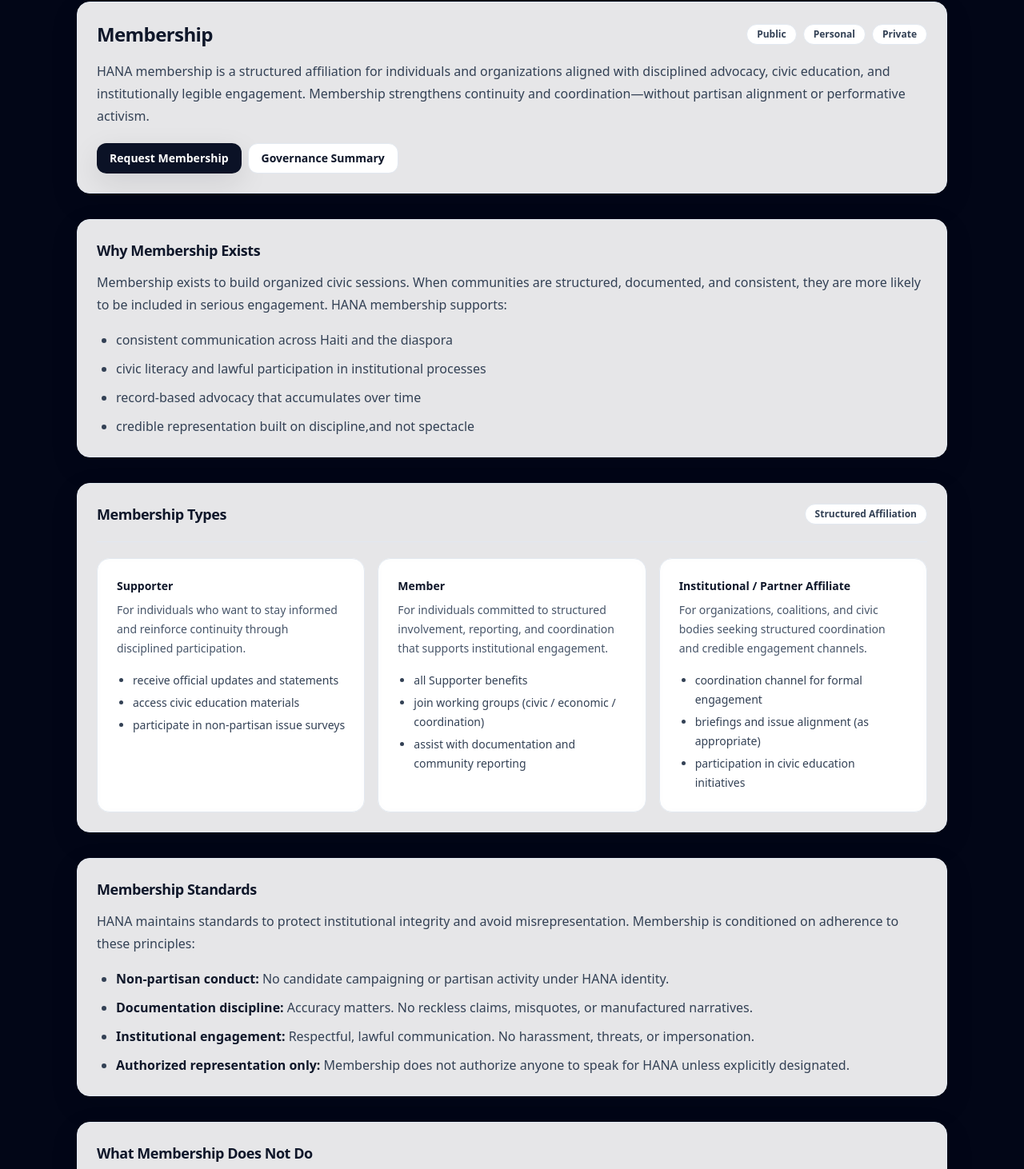
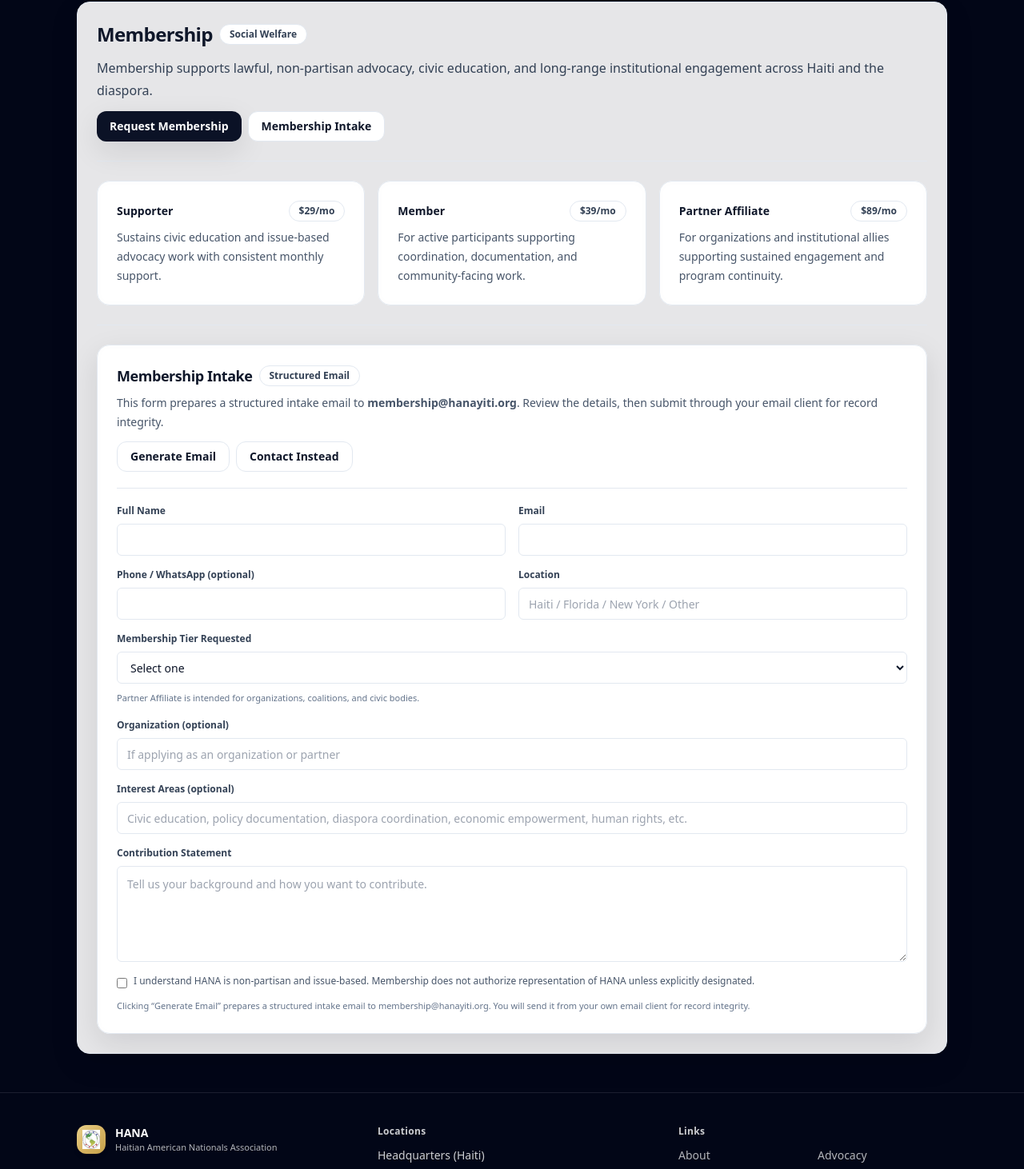
Before and after one commit to akumagmel/Hanayiti, a Next.js app: page /membership in a window 1280 px wide. Shown: the part 110-1572 px from the top of the page at 80% size. Built offline with nearby package versions, Linux system fonts and the light colour scheme.

Commit message:
Update page.tsx

```diff
--- a/app/membership/page.tsx
+++ b/app/membership/page.tsx
@@ -1,202 +1,326 @@
+"use client";
+
+import React from "react";
 import { SiteShell } from "@/components/SiteShell";
 import { Card, CardContent } from "@/components/ui/Card";
 import { Badge } from "@/components/ui/Badge";
+import { Button } from "@/components/ui/Button";
 import { Separator } from "@/components/ui/Separator";
-import { Button } from "@/components/ui/Button";
+
+function buildMailto(values: {
+  fullName: string;
+  email: string;
+  phone: string;
+  location: string;
+  tier: string;
+  org: string;
+  areas: string;
+  message: string;
+}) {
+  const to = "membership@hanayiti.org";
+
+  const subject = `Membership Intake — ${values.tier || "Unspecified"} — ${
+    values.fullName || "Applicant"
+  }`;
+
+  const body = `HANA MEMBERSHIP INTAKE (Structured)
+
+1) Applicant
+- Full Name: ${values.fullName}
+- Email: ${values.email}
+- Phone / WhatsApp: ${values.phone || "N/A"}
+- Location: ${values.location}
+
+2) Membership Tier Requested
+- Tier: ${values.tier}
+- Organization (if any): ${values.org || "N/A"}
+
+3) Interest Areas (choose / describe)
+${values.areas || "N/A"}
+
+4) Contribution Statement
+${values.message}
+
+5) Compliance Acknowledgement
+- Applicant affirms non-partisan posture and understands membership does not authorize representation of HANA unless expressly designated.
+
+— End —`;
+
+  return `mailto:${to}?subject=${encodeURIComponent(subject)}&body=${encodeURIComponent(
+    body
+  )}`;
+}
 
 export default function Page() {
+  const [form, setForm] = React.useState({
+    fullName: "",
+    email: "",
+    phone: "",
+    location: "",
+    tier: "",
+    org: "",
+    areas: "",
+    message: "",
+    agree: false,
+  });
+
+  const canSubmit =
+    form.fullName &&
+    form.email &&
+    form.location &&
+    form.tier &&
+    form.message &&
+    form.agree;
+
   return (
     <SiteShell>
-      <main className="mx-auto max-w-6xl px-4 sm:px-6 lg:px-8 py-12 space-y-8">
-        {/* Header */}
+      <main className="mx-auto max-w-6xl px-4 sm:px-6 lg:px-8 py-12">
         <Card className="shadow-soft">
           <CardContent>
             <div className="flex flex-wrap items-center justify-between gap-3">
-              <h1 className="text-2xl font-semibold tracking-tight text-slate-900">
-                Membership
-              </h1>
-              <div className="flex items-center gap-2">
-                <Badge>Public</Badge>
-                <Badge>Personal</Badge>
-                <Badge>Private</Badge>
+              <div>
+                <div className="flex items-center gap-2">
+                  <h1 className="text-2xl font-semibold tracking-tight text-slate-900">
+                    Membership
+                  </h1>
+                  <Badge>Social Welfare</Badge>
+                </div>
+                <p className="mt-3 text-slate-700 leading-7">
+                  Membership supports lawful, non-partisan advocacy, civic education, and
+                  long-range institutional engagement across Haiti and the diaspora.
+                </p>
+              </div>
+
+              {/* Buttons side-by-side (as requested) */}
+              <div className="flex flex-wrap gap-2">
+                <Button href="#tiers">Request Membership</Button>
+                <Button variant="outline" href="#intake">
+                  Membership Intake
+                </Button>
               </div>
             </div>
 
-            <p className="mt-4 text-slate-700 leading-7">
-              HANA membership is a structured affiliation for individuals and organizations aligned
-              with disciplined advocacy, civic education, and institutionally legible engagement.
-              Membership strengthens continuity and coordination—without partisan alignment or
-              performative activism.
-            </p>
+            <Separator className="my-6" />
 
-            <div className="mt-5 flex flex-wrap gap-2">
-              <Button href="/contact/">Request Membership</Button>
-              <Button variant="outline" href="/governance/">
-                Governance Summary
-              </Button>
-            </div>
-          </CardContent>
-        </Card>
-
-        {/* Why Membership */}
-        <Card className="shadow-soft">
-          <CardContent>
-            <h2 className="text-lg font-semibold tracking-tight text-slate-900">
-              Why Membership Exists
-            </h2>
-            <p className="mt-3 text-slate-700 leading-7">
-              Membership exists to build organized civic sessions. When communities are structured,
-              documented, and consistent, they are more likely to be included in serious engagement.
-              HANA membership supports:
-            </p>
-
-            <ul className="mt-4 list-disc pl-6 text-slate-700 leading-7 space-y-2">
-              <li>consistent communication across Haiti and the diaspora</li>
-              <li>civic literacy and lawful participation in institutional processes</li>
-              <li>record-based advocacy that accumulates over time</li>
-              <li>credible representation built on discipline,and not spectacle</li>
-            </ul>
-          </CardContent>
-        </Card>
-
-        {/* Membership Types */}
-        <Card className="shadow-soft">
-          <CardContent>
-            <div className="flex flex-wrap items-center justify-between gap-3">
-              <h2 className="text-lg font-semibold tracking-tight text-slate-900">
-                Membership Types
-              </h2>
-              <Badge>Structured Affiliation</Badge>
-            </div>
-
-            <Separator className="my-5" />
-
-            <div className="grid gap-4 lg:grid-cols-3">
-              {/* Supporter */}
-              <Card className="bg-slate-50 border border-slate-100">
+            {/* TIERS */}
+            <section id="tiers" className="grid gap-4 lg:grid-cols-3">
+              <Card className="bg-slate-50">
                 <CardContent className="p-5">
-                  <div className="text-sm font-semibold text-slate-900">Supporter</div>
+                  <div className="flex items-center justify-between gap-2">
+                    <div className="text-sm font-semibold text-slate-900">
+                      Supporter
+                    </div>
+                    <Badge>$29/mo</Badge>
+                  </div>
                   <p className="mt-2 text-sm leading-6 text-slate-600">
-                    For individuals who want to stay informed and reinforce continuity through
-                    disciplined participation.
+                    Sustains civic education and issue-based advocacy work with consistent monthly support.
                   </p>
-                  <ul className="mt-4 text-sm leading-6 text-slate-700 list-disc pl-5 space-y-1">
-                    <li>receive official updates and statements</li>
-                    <li>access civic education materials</li>
-                    <li>participate in non-partisan issue surveys</li>
-                  </ul>
                 </CardContent>
               </Card>
 
-              {/* Member */}
-              <Card className="bg-slate-50 border border-slate-100">
+              <Card className="bg-slate-50">
                 <CardContent className="p-5">
-                  <div className="text-sm font-semibold text-slate-900">Member</div>
+                  <div className="flex items-center justify-between gap-2">
+                    <div className="text-sm font-semibold text-slate-900">
+                      Member
+                    </div>
+                    <Badge>$39/mo</Badge>
+                  </div>
                   <p className="mt-2 text-sm leading-6 text-slate-600">
-                    For individuals committed to structured involvement, reporting, and
-                    coordination that supports institutional engagement.
+                    For active participants supporting coordination, documentation, and community-facing work.
                   </p>
-                  <ul className="mt-4 text-sm leading-6 text-slate-700 list-disc pl-5 space-y-1">
-                    <li>all Supporter benefits</li>
-                    <li>join working groups (civic / economic / coordination)</li>
-                    <li>assist with documentation and community reporting</li>
-                  </ul>
                 </CardContent>
               </Card>
 
-              {/* Institutional Affiliate */}
-              <Card className="bg-slate-50 border border-slate-100">
+              <Card className="bg-slate-50">
                 <CardContent className="p-5">
-                  <div className="text-sm font-semibold text-slate-900">
-                    Institutional / Partner Affiliate
+                  <div className="flex items-center justify-between gap-2">
+                    <div className="text-sm font-semibold text-slate-900">
+                      Partner Affiliate
+                    </div>
+                    <Badge>$89/mo</Badge>
                   </div>
                   <p className="mt-2 text-sm leading-6 text-slate-600">
-                    For organizations, coalitions, and civic bodies seeking structured coordination
-                    and credible engagement channels.
+                    For organizations and institutional allies supporting sustained engagement and program continuity.
                   </p>
-                  <ul className="mt-4 text-sm leading-6 text-slate-700 list-disc pl-5 space-y-1">
-                    <li>coordination channel for formal engagement</li>
-                    <li>briefings and issue alignment (as appropriate)</li>
-                    <li>participation in civic education initiatives</li>
-                  </ul>
                 </CardContent>
               </Card>
-            </div>
-          </CardContent>
-        </Card>
+            </section>
 
-        {/* Standards */}
-        <Card className="shadow-soft">
-          <CardContent>
-            <h2 className="text-lg font-semibold tracking-tight text-slate-900">
-              Membership Standards
-            </h2>
+            <Separator className="my-6" />
 
-            <p className="mt-3 text-slate-700 leading-7">
-              HANA maintains standards to protect institutional integrity and avoid misrepresentation.
-              Membership is conditioned on adherence to these principles:
-            </p>
+            {/* INTAKE */}
+            <section id="intake">
+              <Card className="shadow-soft">
+                <CardContent className="p-5">
+                  <div className="flex flex-wrap items-center justify-between gap-3">
+                    <div>
+                      <div className="flex items-center gap-2">
+                        <div className="text-lg font-semibold tracking-tight text-slate-900">
+                          Membership Intake
+                        </div>
+                        <Badge>Structured Email</Badge>
+                      </div>
+                      <p className="mt-2 text-sm leading-6 text-slate-600">
+                        This form prepares a structured intake email to{" "}
+                        <span className="font-semibold">membership@hanayiti.org</span>.
+                        Review the details, then submit through your email client for record integrity.
+                      </p>
+                    </div>
 
-            <ul className="mt-4 list-disc pl-6 text-slate-700 leading-7 space-y-2">
-              <li>
-                <span className="font-semibold text-slate-900">Non-partisan conduct:</span> No
-                candidate campaigning or partisan activity under HANA identity.
-              </li>
-              <li>
-                <span className="font-semibold text-slate-900">Documentation discipline:</span>{" "}
-                Accuracy matters. No reckless claims, misquotes, or manufactured narratives.
-              </li>
-              <li>
-                <span className="font-semibold text-slate-900">Institutional engagement:</span>{" "}
-                Respectful, lawful communication. No harassment, threats, or impersonation.
-              </li>
-              <li>
-                <span className="font-semibold text-slate-900">Authorized representation only:</span>{" "}
-                Membership does not authorize anyone to speak for HANA unless explicitly designated.
-              </li>
-            </ul>
-          </CardContent>
-        </Card>
+                    <div className="flex flex-wrap gap-2">
+                      <Button
+                        href={canSubmit ? buildMailto({
+                          fullName: form.fullName,
+                          email: form.email,
+                          phone: form.phone,
+                          location: form.location,
+                          tier: form.tier,
+                          org: form.org,
+                          areas: form.areas,
+                          message: form.message,
+                        }) : "#"}
+                        variant={canSubmit ? "default" : "outline"}
+                      >
+                        Generate Email
+                      </Button>
+                      <Button variant="outline" href="/contact/">
+                        Contact Instead
+                      </Button>
+                    </div>
+                  </div>
 
-        {/* Not a political arm */}
-        <Card className="shadow-soft">
-          <CardContent>
-            <h2 className="text-lg font-semibold tracking-tight text-slate-900">
-              What Membership Does Not Do
-            </h2>
+                  <Separator className="my-5" />
 
-            <p className="mt-3 text-slate-700 leading-7">
-              Membership does not authorize any person or organization to bind HANA, negotiate on
-              behalf of HANA, issue demands representing HANA, or use HANA branding for partisan
-              activity. Unauthorized representations are not official.
-            </p>
-          </CardContent>
-        </Card>
+                  <div className="grid gap-4 md:grid-cols-2">
+                    <div className="grid gap-2">
+                      <label className="text-xs font-semibold text-slate-700">
+                        Full Name
+                      </label>
+                      <input
+                        className="h-10 rounded-md border border-slate-200 bg-white px-3 text-sm text-slate-900"
+                        value={form.fullName}
+                        onChange={(e) => setForm({ ...form, fullName: e.target.value })}
+                        required
+                      />
+                    </div>
 
-        {/* How to Join */}
-        <Card className="shadow-soft">
-          <CardContent>
-            <h2 className="text-lg font-semibold tracking-tight text-slate-900">
-              How to Join
-            </h2>
+                    <div className="grid gap-2">
+                      <label className="text-xs font-semibold text-slate-700">
+                        Email
+                      </label>
+                      <input
+                        className="h-10 rounded-md border border-slate-200 bg-white px-3 text-sm text-slate-900"
+                        value={form.email}
+                        onChange={(e) => setForm({ ...form, email: e.target.value })}
+                        type="email"
+                        required
+                      />
+                    </div>
 
-            <p className="mt-3 text-slate-700 leading-7">
-              To request membership, submit a short membership inquiry through the official Contact
-              channel. Include your location (Haiti / Florida / New York / other), intended membership
-              type, and how you wish to contribute.
-            </p>
+                    <div className="grid gap-2">
+                      <label className="text-xs font-semibold text-slate-700">
+                        Phone / WhatsApp (optional)
+                      </label>
+                      <input
+                        className="h-10 rounded-md border border-slate-200 bg-white px-3 text-sm text-slate-900"
+                        value={form.phone}
+                        onChange={(e) => setForm({ ...form, phone: e.target.value })}
+                      />
+                    </div>
 
-            <div className="mt-5 flex flex-wrap gap-2">
-              <Button href="/contact/">Request Membership</Button>
-              <Button variant="outline" href="/about/">
-                Learn About HANA
-              </Button>
-            </div>
+                    <div className="grid gap-2">
+                      <label className="text-xs font-semibold text-slate-700">
+                        Location
+                      </label>
+                      <input
+                        className="h-10 rounded-md border border-slate-200 bg-white px-3 text-sm text-slate-900"
+                        value={form.location}
+                        onChange={(e) => setForm({ ...form, location: e.target.value })}
+                        placeholder="Haiti / Florida / New York / Other"
+                        required
+                      />
+                    </div>
 
-            <p className="mt-4 text-xs text-slate-600">
-              Note: HANA may maintain internal membership controls and verification procedures to
-              protect integrity and prevent unauthorized representation.
-            </p>
+                    <div className="grid gap-2 md:col-span-2">
+                      <label className="text-xs font-semibold text-slate-700">
+                        Membership Tier Requested
+                      </label>
+                      <select
+                        className="h-10 rounded-md border border-slate-200 bg-white px-3 text-sm text-slate-900"
+                        value={form.tier}
+                        onChange={(e) => setForm({ ...form, tier: e.target.value })}
+                        required
+                      >
+                        <option value="">Select one</option>
+                        <option value="Supporter ($29/mo)">Supporter ($29/mo)</option>
+                        <option value="Member ($39/mo)">Member ($39/mo)</option>
+                        <option value="Partner Affiliate ($89/mo)">Partner Affiliate ($89/mo)</option>
+                      </select>
+                      <p className="text-[11px] text-slate-500 leading-5">
+                        Partner Affiliate is intended for organizations, coalitions, and civic bodies.
+                      </p>
+                    </div>
+
+                    <div className="grid gap-2 md:col-span-2">
+                      <label className="text-xs font-semibold text-slate-700">
+                        Organization (optional)
+                      </label>
+                      <input
+                        className="h-10 rounded-md border border-slate-200 bg-white px-3 text-sm text-slate-900"
+                        value={form.org}
+                        onChange={(e) => setForm({ ...form, org: e.target.value })}
+                        placeholder="If applying as an organization or partner"
+                      />
+                    </div>
+
+                    <div className="grid gap-2 md:col-span-2">
+                      <label className="text-xs font-semibold text-slate-700">
+                        Interest Areas (optional)
+                      </label>
+                      <input
+                        className="h-10 rounded-md border border-slate-200 bg-white px-3 text-sm text-slate-900"
+                        value={form.areas}
+                        onChange={(e) => setForm({ ...form, areas: e.target.value })}
+                        placeholder="Civic education, policy documentation, diaspora coordination, economic empowerment, human rights, etc."
+                      />
+                    </div>
+
+                    <div className="grid gap-2 md:col-span-2">
+                      <label className="text-xs font-semibold text-slate-700">
+                        Contribution Statement
+                      </label>
+                      <textarea
+                        className="min-h-[120px] rounded-md border border-slate-200 bg-white p-3 text-sm text-slate-900"
+                        value={form.message}
+                        onChange={(e) => setForm({ ...form, message: e.target.value })}
+                        placeholder="Tell us your background and how you want to contribute."
+                        required
+                      />
+                    </div>
+                  </div>
+
+                  <label className="mt-4 flex items-start gap-2 text-xs text-slate-600">
+                    <input
+                      type="checkbox"
+                      checked={form.agree}
+                      onChange={(e) => setForm({ ...form, agree: e.target.checked })}
+                      className="mt-1"
+                      required
+                    />
+                    <span>
+                      I understand HANA is non-partisan and issue-based. Membership does not authorize
+                      representation of HANA unless explicitly designated.
+                    </span>
+                  </label>
+
+                  <p className="mt-3 text-[11px] text-slate-500 leading-5">
+                    Clicking “Generate Email” prepares a structured intake email to membership@hanayiti.org.
+                    You will send it from your own email client for record integrity.
+                  </p>
+                </CardContent>
+              </Card>
+            </section>
           </CardContent>
         </Card>
       </main>
```
